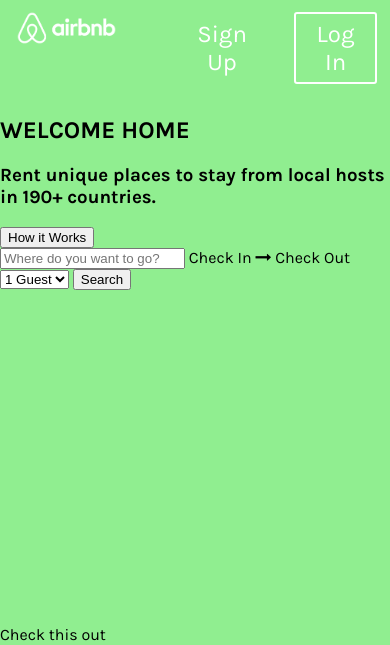
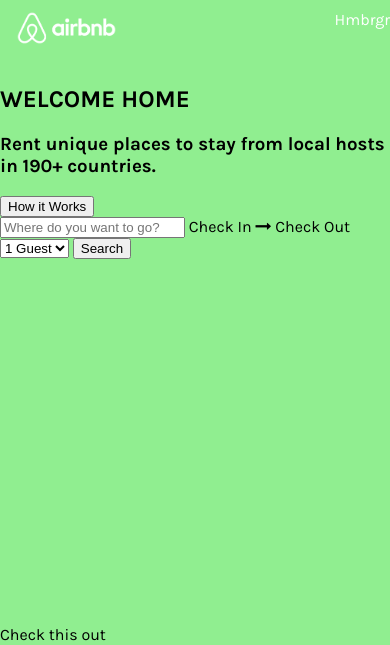
Before and after one commit to waitbutmetho/Budtendr, a PHP site: page / in a window 390 px wide; the page is wider, and only the part inside the window is pictured. Shown: the top 645 px of that part. Run offline with PHP 8.4, Linux system fonts and the light colour scheme; style sheets or scripts are compiled from the project's sources; some libraries are stand-ins or nearby versions; grey boxes are pictures that could not be loaded.

Commit message:
collapse menu to Hmbrgr at 420px

```diff
--- a/index.html
+++ b/index.html
@@ -33,6 +33,8 @@
               <li>Log In</li>
             </ul>
           </div>
+            <label for="show-menu" class="show-menu">Hmbrgr</label>
+            <input type="checkbox" id="show-menu" role="button">
         </div><!--.top-menu-->
         <div class="banner">
         <h1>WELCOME HOME</h1>
--- a/scss/styles.scss
+++ b/scss/styles.scss
@@ -54,5 +54,47 @@
   max-width: 123px;
   justify-content: flex-start;
 }
+/* Hamburger Navbar ------------------ */
+/*Style 'show menu' label button and hide it by default*/
+.show-menu {
+	text-decoration: none;
+	color: #fff;
+	text-align: center;
+	padding: 10px 0;
+	display: none;
+}
+/*Hide checkbox*/
+input[type=checkbox]{
+    display: none;
+}
+/*Show menu when invisible checkbox is checked*/
+input[type=checkbox]:checked ~ #menu{
+    display: block;
+}
 
 /* Banner-classes ------------------ */
+
+
+
+
+
+/* Media-Query ------------------ */
+@media screen and (max-width : 420px){
+	/*Make dropdown links appear inline*/
+	ul {
+		position: static;
+		display: none;
+	}
+	/*Create vertical spacing*/
+	li {
+		margin-bottom: 1px;
+	}
+	/*Make all menu links full width*/
+	ul li, li a {
+		width: 100%;
+	}
+  /*Display 'show menu' link*/
+	.show-menu {
+		display:block;
+	}
+}
```
